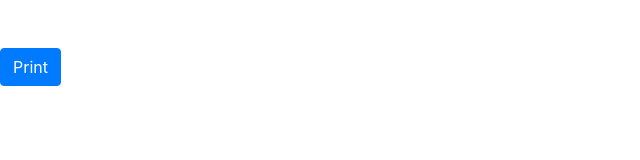
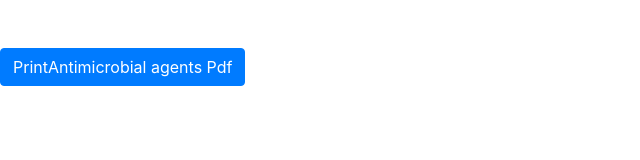
Before and after one commit to tirthaweb/website, a plain HTML site: page book.html in a window 1280 px wide. Shown: the whole page, without its empty margins (0-640 px from the left). Drawn offline with Linux system fonts and the light colour scheme.

Commit message:
Update book.html

```diff
--- a/book.html
+++ b/book.html
@@ -14,7 +14,7 @@
   <body>
     <br>
     <br>
-    <a class="text-center btn btn-primary" href="https://drive.google.com/file/d/16dNBKUJ2nxYLU2OwLR5ldP94I0qrNtTL/view?usp=drivesdk" download>Print</a><br>
+    <a class="text-center btn btn-primary" href="https://drive.google.com/file/d/1HTDlXkalGu5qBNbCxU5v6UFUr-FFUxCZ/view?usp=drivesdk" download>PrintAntimicrobial agents Pdf</a><br>
     <br>
     <br>
    <!-- <a class="text-center btn btn-primary" href="Basudebojha.pdf" download>Basudeb Ojha</a><br>
```
